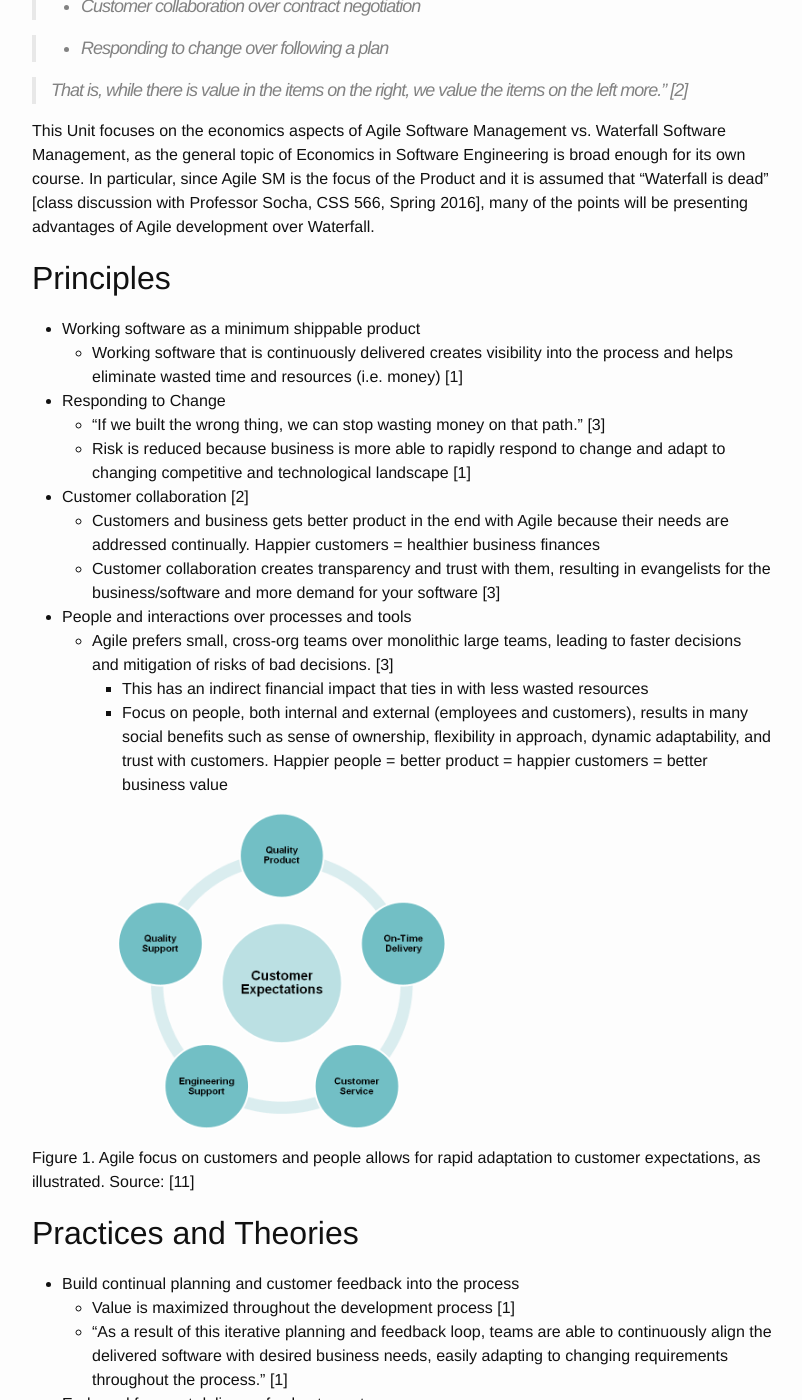
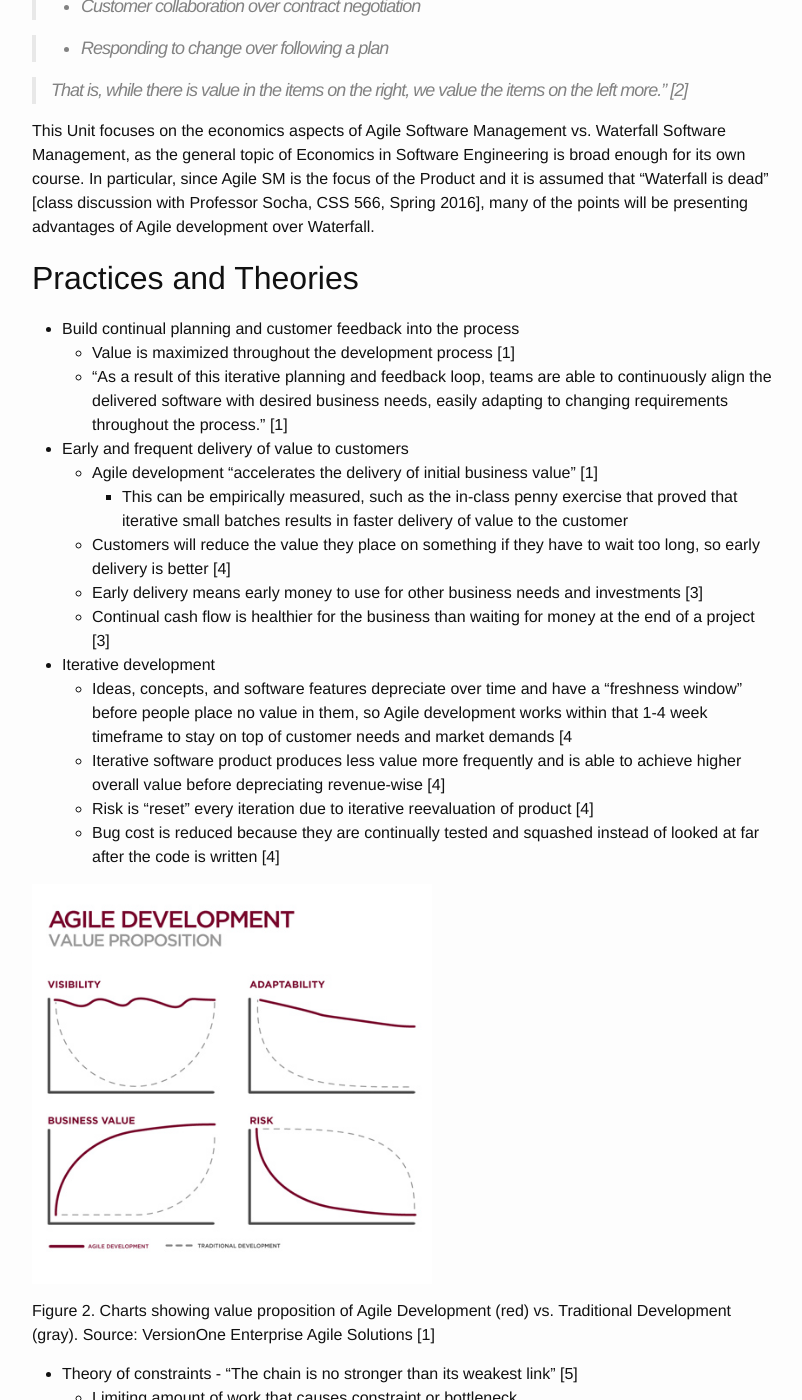
Before and after one commit to css566/css566.github.io, a Jekyll site: the page built from _posts/2016-04-28-agile_economic_syllabus.md, in a window 1280 px wide and 1400 px high, scrolled down 663 px. Shown: the whole window, without its empty margins (238-1040 px from the left). Built offline with Jekyll 4.4.1, drawn with Linux system fonts in a browser that asks for light colours; comment, search, counter and statistics services are not loaded; some of the changed text lies outside the part shown.

Commit message:
Changed main page to be a syllabus page, added links to subsections

```diff
--- a/_posts/2016-04-28-agile_economic.md
+++ b/_posts/2016-04-28-agile_economic_syllabus.md
@@ -25,25 +26,8 @@
 
 This Unit focuses on the economics aspects of Agile Software Management vs. Waterfall Software Management, as the general topic of Economics in Software Engineering is broad enough for its own course. In particular, since Agile SM is the focus of the Product and it is assumed that “Waterfall is dead” [class discussion with Professor Socha, CSS 566, Spring 2016], many of the points will be presenting advantages of Agile development over Waterfall.
 
-Principles
--------------
 
-- Working software as a minimum shippable product
-  - Working software that is continuously delivered creates visibility into the process and helps eliminate wasted time and resources (i.e. money) [1]
-- Responding to Change
-  - “If we built the wrong thing, we can stop wasting money on that path.” [3]
-  - Risk is reduced because business is more able to rapidly respond to change and adapt to changing competitive and technological landscape [1]
-- Customer collaboration [2]
-  - Customers and business gets better product in the end with Agile because their needs are addressed continually. Happier customers = healthier business finances
-  - Customer collaboration creates transparency and trust with them, resulting in evangelists for the business/software and more demand for your software [3]
-- People and interactions over processes and tools
-  - Agile prefers small, cross-org teams over monolithic large teams, leading to faster decisions and mitigation of risks of bad decisions. [3]
-    - This has an indirect financial impact that ties in with less wasted resources
-    - Focus on people, both internal and external (employees and customers), results in many social benefits such as sense of ownership, flexibility in approach, dynamic adaptability, and trust with customers. Happier people = better product = happier customers = better business value
 
-<img src="/images/Customer-Focused-Approach.png" alt="GitHub Logo" width="500" />
-
-Figure 1. Agile focus on customers and people allows for rapid adaptation to customer expectations, as illustrated. Source: [11]
 
 Practices and Theories
 -------------
```
Also changed, not shown: other parts of _posts/2016-04-28-agile_economic_syllabus.md (+2 -1 lines).
